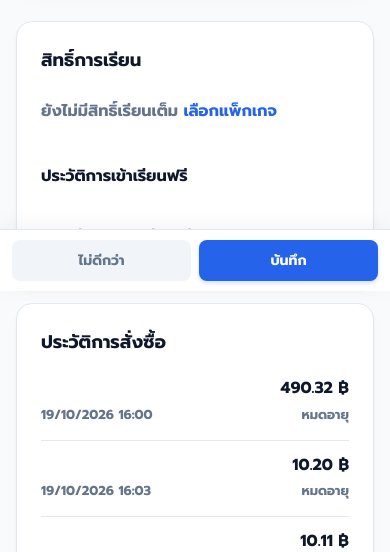
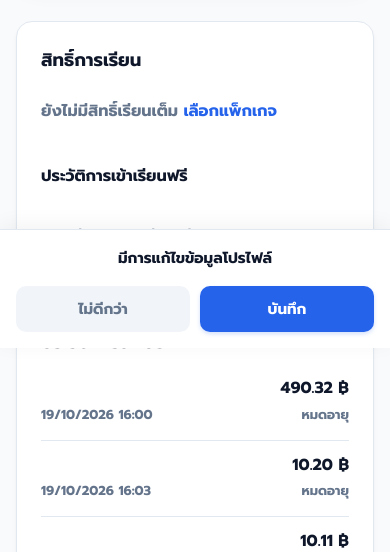
Before and after one commit to lynzy2044-eng/easy-shop, a Flask app: template templates/account.html in a window 390 px wide. Shown: the part 615-1167 px from the top of the page. Run offline with Flask 3, Linux system fonts and the light colour scheme; the template is opened without the code that fills it: values that come from a table or form of the project are taken from there, others are empty; data comes from the database, SQL or seed files in the repository.

Commit message:
Update account.html

```diff
--- a/templates/account.html
+++ b/templates/account.html
@@ -70,12 +70,32 @@
   .btn-cancel { background: #f1f5f9 !important; color: #64748b !important; box-shadow: none !important; }
   .btn-cancel:hover { background: #e2e8f0 !important; color: #0f172a !important; }
 
-  /* Responsive: จัดให้อยู่ในบรรทัดเดียว แต่เล็กลงในมือถือ */
+  /* Responsive: จัดเรียงแบบ 2 บรรทัดตามที่สั่ง */
   @media (max-width: 500px) {
-    .save-bar { flex-direction: row; padding: 10px 12px; gap: 8px; }
-    .save-bar .message { display: none; } /* ซ่อนข้อความเพื่อให้ปุ่มมีที่พอ */
-    .save-actions { width: 100%; justify-content: stretch; }
-    .save-actions .btn { flex: 1; padding: 10px 0; font-size: 14px; }
+    .save-bar {
+      flex-direction: column; /* เรียงจากบนลงล่าง */
+      align-items: stretch;
+      padding: 16px;
+      gap: 12px;
+    }
+    .save-bar .message {
+      text-align: center;
+      font-size: 15px;
+      margin-bottom: 4px;
+    }
+    .save-actions {
+      width: 100%;
+      display: flex;
+      flex-direction: row; /* ให้ปุ่มอยู่บรรทัดเดียวกัน */
+      gap: 10px;
+    }
+    .save-actions .btn {
+      flex: 1; /* แบ่งพื้นที่ครึ่งนึงเท่ากัน */
+      padding: 12px 0;
+      font-size: 15px;
+      font-weight: 700;
+      border-radius: 10px;
+    }
   }
 
   /* ---------- Crop Modal ---------- */
@@ -125,7 +145,7 @@
   .shake-effect { animation: shake 0.3s ease-in-out; }
 </style>
 
-<div class="account-page" style="min-height: 80vh; padding-bottom: 100px;">
+<div class="account-page" style="min-height: 80vh; padding-bottom: 120px;">
 
   <!-- Header Card (โปรไฟล์) -->
   <div class="profile-header-card" id="profileCard">
```
